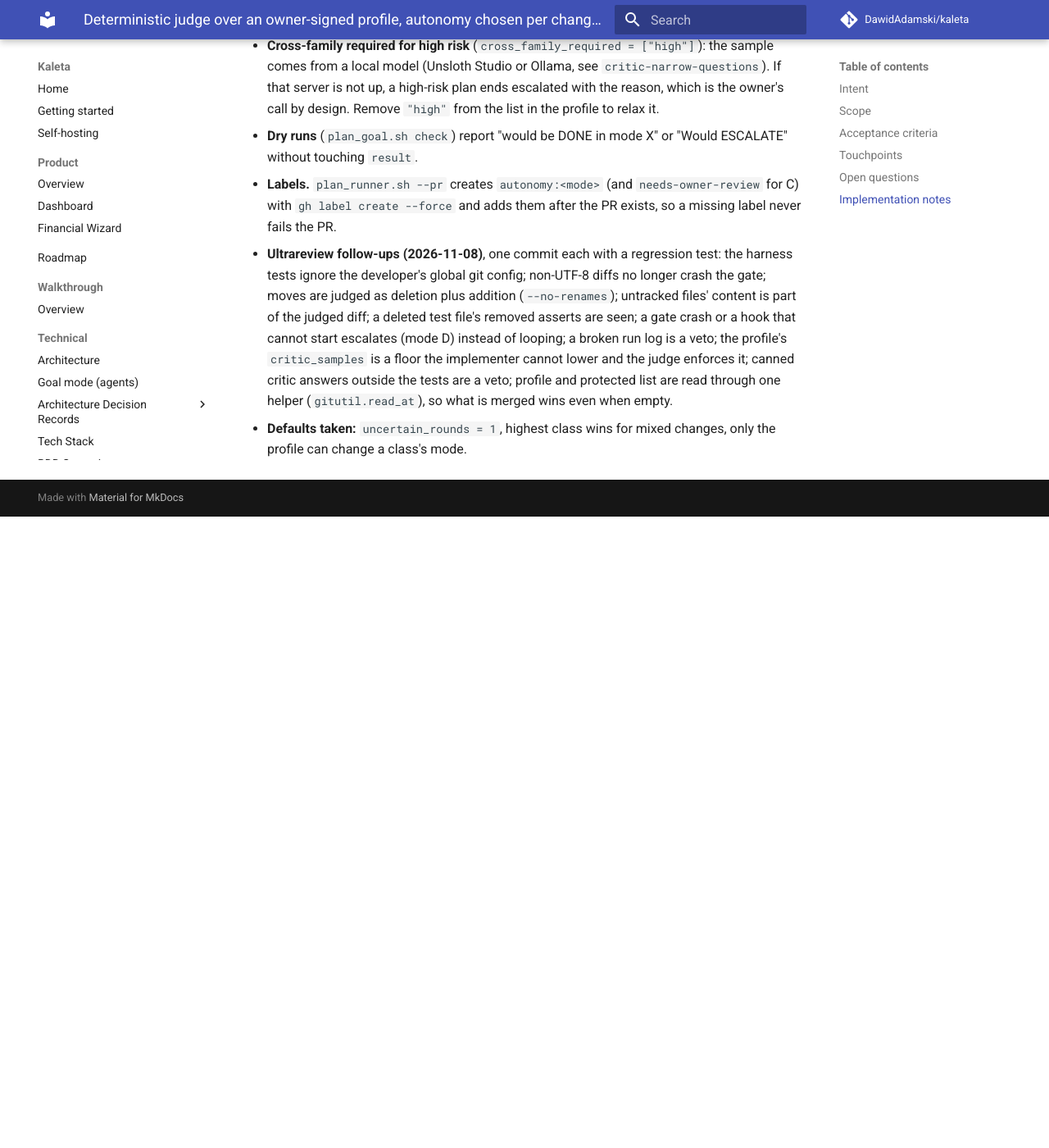
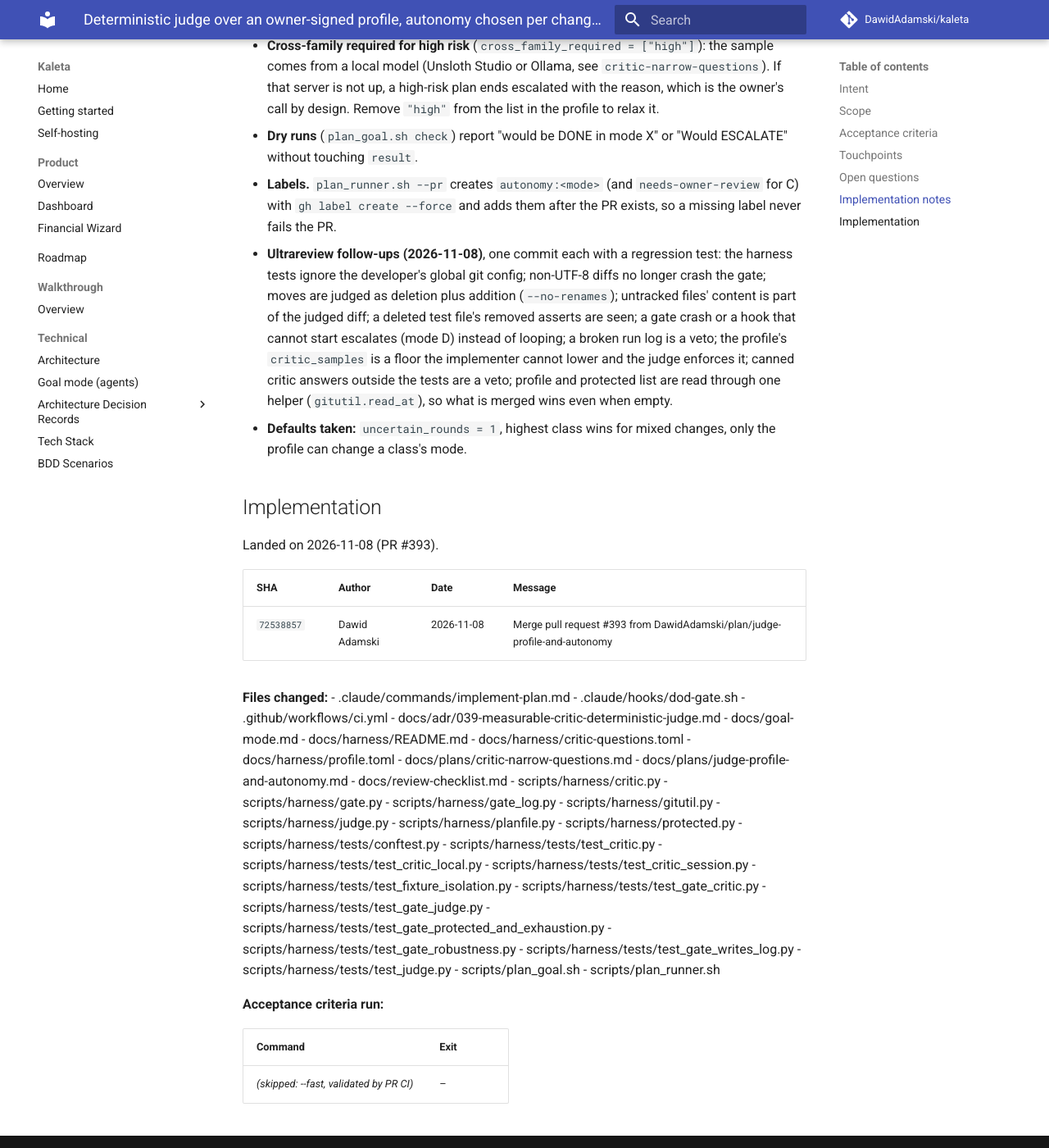
Before and after one commit to DawidAdamski/kaleta, an MkDocs documentation site: the page built from docs/plans/archive/judge-profile-and-autonomy.md, in a window 1280 px wide and 1400 px high, scrolled down 3367 px. Shown: the whole window at 82% size. Built offline with MkDocs 1.6.1 and Material for MkDocs 9.7.7, drawn with Linux system fonts in a browser that asks for light colours; comment, search, counter and statistics services are not loaded; before the commit the page ends 3997 px from its top, so only the background shows below that.

Commit message:
docs(plans): archive judge-profile-and-autonomy (#393)

```diff
--- a/docs/plans/judge-profile-and-autonomy.md
+++ b/docs/plans/archive/judge-profile-and-autonomy.md
@@ -3,9 +3,10 @@ plan_id: judge-profile-and-autonomy
 title: Deterministic judge over an owner-signed profile, autonomy chosen per change, escalation as an outcome
 area: harness / goal mode
 effort: large
-status: in-progress
+status: archived
+archived_at: 2026-11-08
 harness: true
-roadmap_ref: ../roadmap.md#5-engineering-hygiene
+roadmap_ref: ../../roadmap.md#5-engineering-hygiene
 ---
 
 # Deterministic judge over an owner-signed profile, autonomy chosen per change, escalation as an outcome
@@ -14,7 +15,7 @@ roadmap_ref: ../roadmap.md#5-engineering-hygiene
 The gate today is an AND of checks, and every plan ends in the same mode: the
 gate passes and the owner merges. A change to `alembic/` and auth is treated
 like a change to locale files. Uncertainty never reaches the owner; only
-exhaustion does. Per [ADR-39](../adr/039-measurable-critic-deterministic-judge.md)
+exhaustion does. Per [ADR-39](../../adr/039-measurable-critic-deterministic-judge.md)
 the decision becomes a pure, replayable function of the evidence and of a
 profile that only the owner writes. It picks the autonomy mode for *this*
 change and can hand the change to the owner with reasons.
@@ -172,3 +173,50 @@ Does **not** cover:
   one helper (`gitutil.read_at`), so what is merged wins even when empty.
 - **Defaults taken:** `uncertain_rounds = 1`, highest class wins for mixed
   changes, only the profile can change a class's mode.
+
+## Implementation
+
+Landed on 2026-11-08 (PR #393).
+
+| SHA | Author | Date | Message |
+|---|---|---|---|
+| `72538857` | Dawid Adamski | 2026-11-08 | Merge pull request #393 from DawidAdamski/plan/judge-profile-and-autonomy |
+
+**Files changed:**
+- .claude/commands/implement-plan.md
+- .claude/hooks/dod-gate.sh
+- .github/workflows/ci.yml
+- docs/adr/039-measurable-critic-deterministic-judge.md
+- docs/goal-mode.md
+- docs/harness/README.md
+- docs/harness/critic-questions.toml
+- docs/harness/profile.toml
+- docs/plans/critic-narrow-questions.md
+- docs/plans/judge-profile-and-autonomy.md
+- docs/review-checklist.md
+- scripts/harness/critic.py
+- scripts/harness/gate.py
+- scripts/harness/gate_log.py
+- scripts/harness/gitutil.py
+- scripts/harness/judge.py
+- scripts/harness/planfile.py
+- scripts/harness/protected.py
+- scripts/harness/tests/conftest.py
+- scripts/harness/tests/test_critic.py
+- scripts/harness/tests/test_critic_local.py
+- scripts/harness/tests/test_critic_session.py
+- scripts/harness/tests/test_fixture_isolation.py
+- scripts/harness/tests/test_gate_critic.py
+- scripts/harness/tests/test_gate_judge.py
+- scripts/harness/tests/test_gate_protected_and_exhaustion.py
+- scripts/harness/tests/test_gate_robustness.py
+- scripts/harness/tests/test_gate_writes_log.py
+- scripts/harness/tests/test_judge.py
+- scripts/plan_goal.sh
+- scripts/plan_runner.sh
+
+**Acceptance criteria run:**
+
+| Command | Exit |
+|---|---|
+| _(skipped: --fast, validated by PR CI)_ | – |
```
Also changed, not shown: docs/plans/README.md (+1 -1 lines).
